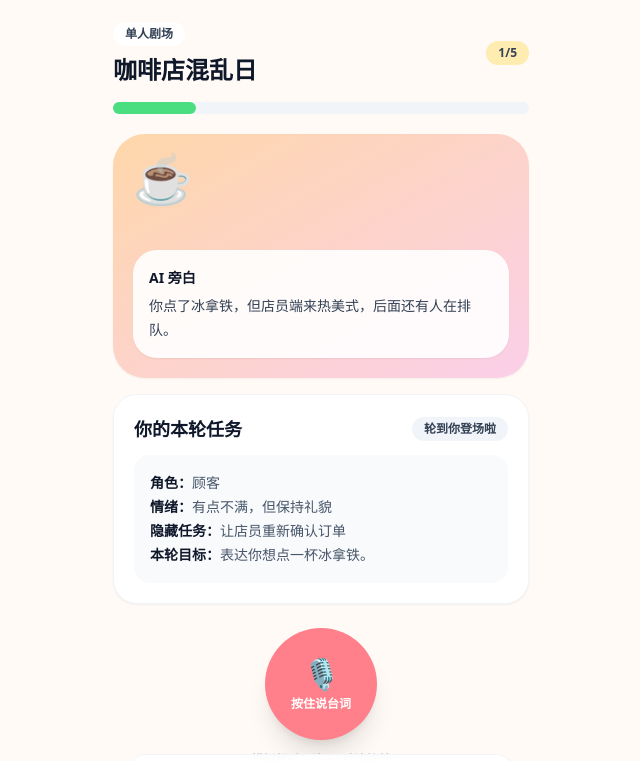
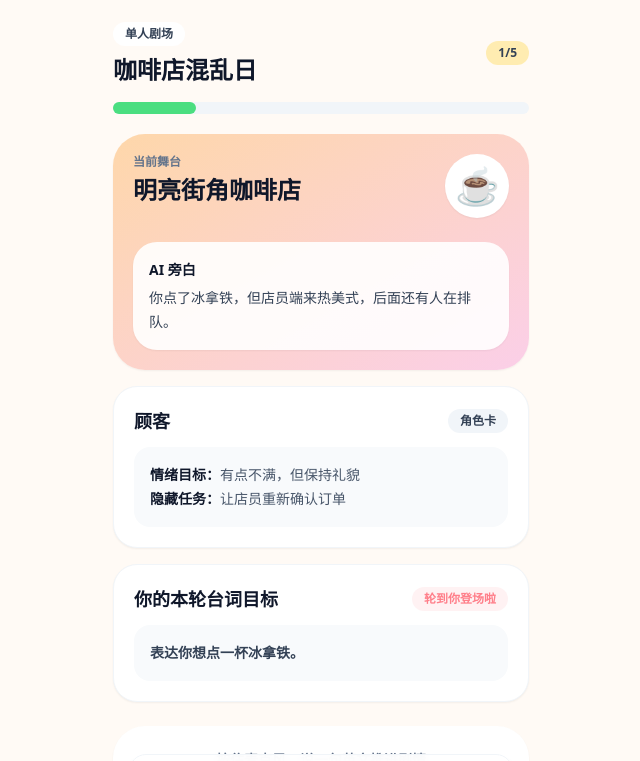
Before and after one commit to shuchaoye17-del/english-roleplay-party, a Next.js app: page /play/cafe-chaos in a window 1280 px wide. Shown: the top 761 px of the page, without its empty margins (319-959 px from the left). Built offline with nearby package versions, Linux system fonts and the light colour scheme.

Commit message:
Polish play page with rescue line and turn history

```diff
--- a/src/app/play/[id]/page.tsx
+++ b/src/app/play/[id]/page.tsx
@@ -5,50 +5,46 @@ import { useRouter } from 'next/navigation';
 import { getScenario } from '@/data/scenarios';
 import { Badge, BottomNav, Button, Card, PhoneShell, ProgressBar } from '@/components/ui';
 import { MicButton } from '@/components/MicButton';
+import { RoleCard } from '@/components/RoleCard';
+import { VoiceStatePill } from '@/components/VoiceStatePill';
 
 type TurnState = 'waiting_turn' | 'preparing' | 'recording' | 'transcribing' | 'feedback' | 'timeout_warning' | 'rescue_line_shown' | 'ai_stand_in';
-
-const stateCopy: Record<TurnState, string> = {
-  waiting_turn: '等待登场',
-  preparing: '轮到你登场啦',
-  recording: '正在录音',
-  transcribing: '正在识别',
-  feedback: 'AI 反馈中',
-  timeout_warning: '轮到你登场啦！',
-  rescue_line_shown: '忘词了吗？可以读这句救场台词。',
-  ai_stand_in: '剧场助演正在帮你接一句'
-};
 
 const mockLines = [
   {
     prompt: '表达你想点一杯冰拿铁。',
     transcript: "I'd like an iced latte, please.",
     feedback: '开场自然，语气轻松。',
-    reaction: '店员微笑确认订单。'
+    reaction: '店员微笑确认订单。',
+    rescueLine: "I'd like an iced latte, please."
   },
   {
     prompt: '表达这不是你点的饮品，但不要太冲。',
     transcript: "Sorry, I think this isn't what I ordered.",
     feedback: '这句很符合“礼貌但不满”的情绪。',
-    reaction: '店员意识到问题，准备道歉。'
+    reaction: '店员意识到问题，准备道歉。',
+    rescueLine: "Sorry, I think this isn't what I ordered."
   },
   {
     prompt: '请店员帮你确认订单。',
     transcript: 'Could you check it for me?',
     feedback: '表达很自然，也推动了剧情。',
-    reaction: '店员开始查看订单记录。'
+    reaction: '店员开始查看订单记录。',
+    rescueLine: 'Could you check it for me?'
   },
   {
     prompt: '回应店员的道歉，缓和气氛。',
     transcript: 'No worries. It happens.',
     feedback: '很好地降低了尴尬值。',
-    reaction: '朋友也放松地笑了。'
+    reaction: '朋友也放松地笑了。',
+    rescueLine: 'No worries. It happens.'
   },
   {
     prompt: '感谢店员帮你重新制作饮品。',
     transcript: 'Thank you. I appreciate it.',
     feedback: '收尾清楚、礼貌，角色完成度高。',
-    reaction: '剧情顺利完成。'
+    reaction: '剧情顺利完成。',
+    rescueLine: 'Thank you. I appreciate it.'
   }
 ];
 
@@ -58,17 +54,21 @@ export default function PlayPage({ params }: { params: { id: string } }) {
   const [turn, setTurn] = useState(0);
   const [state, setState] = useState<TurnState>('preparing');
   const [lastTranscript, setLastTranscript] = useState('');
+  const [turnHistory, setTurnHistory] = useState<string[]>([]);
   const currentLine = mockLines[turn] ?? mockLines[mockLines.length - 1];
   const role = scenario.roles[0];
   const progress = useMemo(() => ((turn + 1) / mockLines.length) * 100, [turn]);
 
+  const completeTurn = (transcript: string, nextState: TurnState) => {
+    setLastTranscript(transcript);
+    setTurnHistory((history) => [...history, transcript]);
+    setState(nextState);
+  };
+
   const simulateVoice = () => {
     setState('recording');
     window.setTimeout(() => setState('transcribing'), 700);
-    window.setTimeout(() => {
-      setLastTranscript(currentLine.transcript);
-      setState('feedback');
-    }, 1400);
+    window.setTimeout(() => completeTurn(currentLine.transcript, 'feedback'), 1400);
   };
 
   const nextTurn = () => {
@@ -81,9 +81,12 @@ export default function PlayPage({ params }: { params: { id: string } }) {
     setLastTranscript('');
   };
 
+  const showRescueLine = () => {
+    setState('rescue_line_shown');
+  };
+
   const triggerStandIn = () => {
-    setState('ai_stand_in');
-    setLastTranscript('Sorry, I need a second to think.');
+    completeTurn('Sorry, I need a second to think.', 'ai_stand_in');
   };
 
   return (
@@ -99,29 +102,46 @@ export default function PlayPage({ params }: { params: { id: string } }) {
       <ProgressBar value={progress} />
 
       <section className={`mt-5 rounded-[2rem] bg-gradient-to-br ${scenario.color} p-5 shadow-sm`}>
-        <div className="mb-12 text-5xl">☕</div>
-        <div className="rounded-3xl bg-white/90 p-4 text-sm leading-6 text-slate-700 shadow-sm">
+        <div className="flex items-start justify-between">
+          <div>
+            <p className="text-xs font-black text-slate-500">当前舞台</p>
+            <h2 className="mt-1 text-2xl font-black text-slate-900">{scenario.location}</h2>
+          </div>
+          <div className="grid h-16 w-16 place-items-center rounded-full bg-white text-4xl shadow-sm">☕</div>
+        </div>
+        <div className="mt-6 rounded-3xl bg-white/90 p-4 text-sm leading-6 text-slate-700 shadow-sm">
           <p className="font-black text-slate-900">AI 旁白</p>
           <p className="mt-1">{scenario.conflict}</p>
         </div>
       </section>
 
+      {role ? (
+        <div className="mt-4">
+          <RoleCard role={role.name} emotion={role.emotion} hiddenMission={role.hiddenMission} />
+        </div>
+      ) : null}
+
       <Card className="mt-4 space-y-3">
         <div className="flex items-center justify-between">
-          <h2 className="text-lg font-black text-slate-900">你的本轮任务</h2>
-          <Badge className="bg-coral/10 text-coral">{stateCopy[state]}</Badge>
+          <h2 className="text-lg font-black text-slate-900">你的本轮台词目标</h2>
+          <VoiceStatePill state={state} />
         </div>
-        <div className="rounded-2xl bg-slate-50 p-4 text-sm leading-6 text-slate-600">
-          <p><b className="text-slate-900">角色：</b>{role?.name}</p>
-          <p><b className="text-slate-900">情绪：</b>{role?.emotion}</p>
-          <p><b className="text-slate-900">隐藏任务：</b>{role?.hiddenMission}</p>
-          <p><b className="text-slate-900">本轮目标：</b>{currentLine.prompt}</p>
-        </div>
+        <p className="rounded-2xl bg-slate-50 p-4 text-sm font-bold leading-6 text-slate-700">{currentLine.prompt}</p>
+        {state === 'rescue_line_shown' ? (
+          <div className="rounded-3xl bg-sunshine/25 p-4">
+            <p className="text-xs font-black text-slate-500">救场台词</p>
+            <p className="mt-1 text-lg font-black text-slate-900">{currentLine.rescueLine}</p>
+          </div>
+        ) : null}
       </Card>
 
-      <div className="mt-6">
+      <div className="mt-6 rounded-[2rem] bg-white p-6 text-center shadow-sm">
+        <p className="mb-4 text-sm font-black text-slate-500">按住麦克风，说一句英文推进剧情</p>
         <MicButton onClick={simulateVoice} state={state} />
-        <button type="button" onClick={triggerStandIn} className="mx-auto mt-3 block text-xs font-bold text-slate-400">模拟超时：让 AI 助演接替</button>
+        <div className="mt-4 flex justify-center gap-3 text-xs font-bold text-slate-400">
+          <button type="button" onClick={showRescueLine}>显示救场台词</button>
+          <button type="button" onClick={triggerStandIn}>AI 助演接替</button>
+        </div>
       </div>
 
       {lastTranscript ? (
@@ -133,7 +153,20 @@ export default function PlayPage({ params }: { params: { id: string } }) {
             <p><b>更自然表达：</b>Could you check it for me?</p>
             <p><b>剧情反应：</b>{currentLine.reaction}</p>
           </div>
+          <div className="rounded-3xl bg-sky/10 p-4 text-sm leading-6 text-slate-700">
+            <p className="font-black text-slate-900">AI 角色回应</p>
+            <p className="mt-1">“Let me check that for you. Thanks for telling me so politely.”</p>
+          </div>
           <Button onClick={nextTurn}>继续下一轮</Button>
+        </Card>
+      ) : null}
+
+      {turnHistory.length > 0 ? (
+        <Card className="mt-5 space-y-3">
+          <h2 className="text-lg font-black text-slate-900">本局台词记录</h2>
+          {turnHistory.map((line, index) => (
+            <p key={`${line}-${index}`} className="rounded-2xl bg-slate-50 px-4 py-3 text-sm font-bold text-slate-600">{index + 1}. {line}</p>
+          ))}
         </Card>
       ) : null}
 
```
